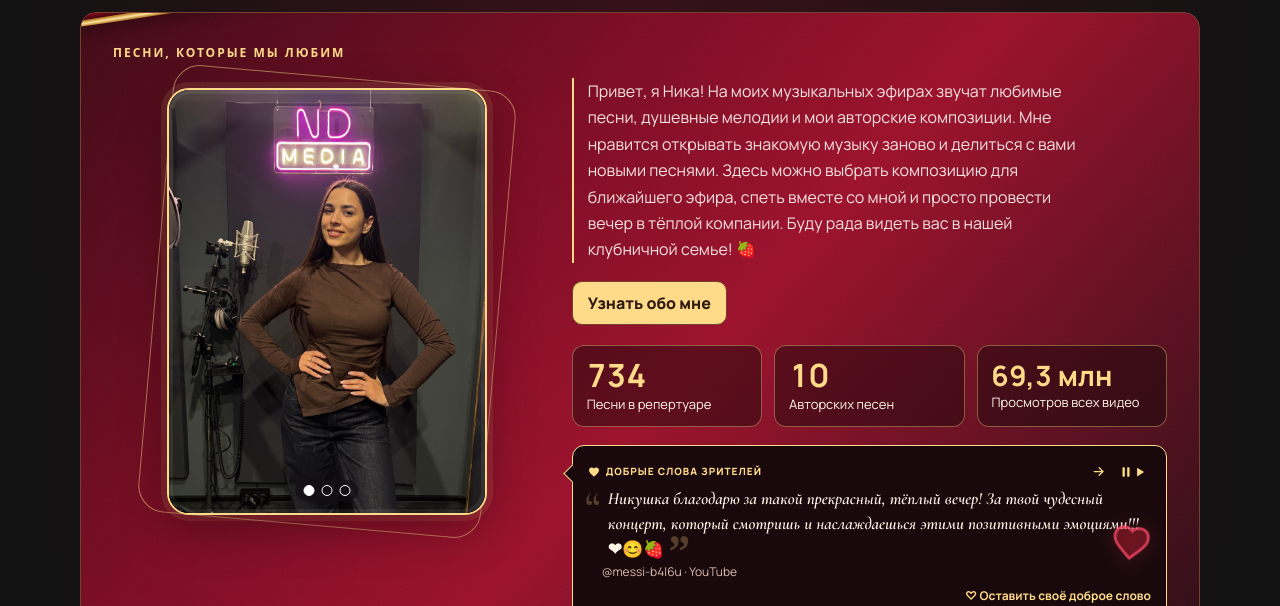
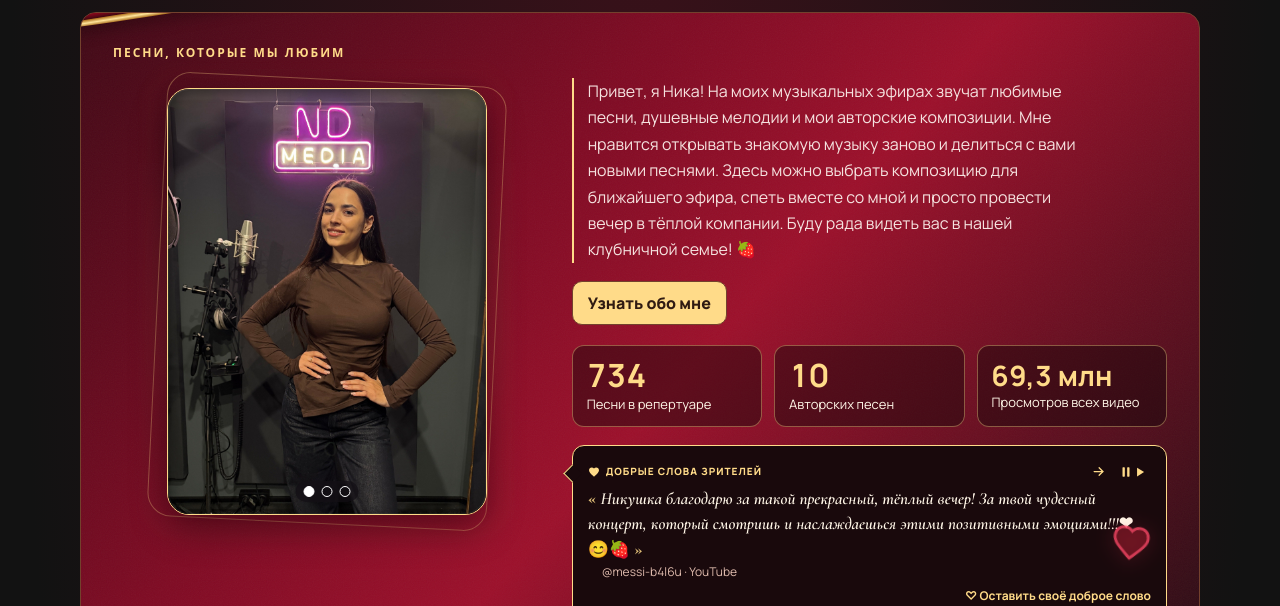
Before and after one commit to AiCheif/Clubnika, a plain HTML site: page index.html in a window 1280 px wide. Shown: the part 346-952 px from the top of the page. Drawn offline with Linux system fonts and the light colour scheme.

Commit message:
Update site-common.css

```diff
--- a/site-common.css
+++ b/site-common.css
@@ -393,3 +393,113 @@ body.site-unified-panels .hero> :is(.hero-heading,.about-copy,.site-tv-card,.pho
 @media(prefers-reduced-motion:reduce){:is(.primary,.site-live-order,.premiere-action,.about-cta,.comment-float,.cta-order,.site-tv-card,.daily-song,.hero-stats>a,.selected-logo){transition:none}}
 @keyframes site-enter{from{opacity:.88;transform:translateY(5px)}to{opacity:1;transform:none}}
 @media(prefers-reduced-motion:no-preference){.site-entered{animation:site-enter .45s ease-out}}
+/* 1. Симметричные строчные кавычки «» прямо у границ текста */
+.viewer-quote .quote-deco-mark {
+  display: none !important;
+}
+
+.viewer-quote blockquote {
+  position: relative;
+  padding-left: 0 !important;
+  padding-right: 0 !important;
+}
+
+.viewer-quote blockquote::before,
+.viewer-quote blockquote::after {
+  position: static !important;
+  inset: auto !important;
+  margin: 0;
+  font-family: var(--font-serif, Georgia, serif);
+  font-style: normal;
+  font-weight: 700;
+  font-size: 1.08em;
+  line-height: 0;
+  color: var(--gold);
+  opacity: .85;
+}
+
+.viewer-quote blockquote::before {
+  content: "«";
+  margin-right: 4px;
+}
+
+.viewer-quote blockquote::after {
+  content: "»";
+  margin-left: 4px;
+}
+
+/* 2. Улучшенная рамка портрета: тонкий контур, внутренняя тень и золотой ореол */
+.hero .photo-visual,
+.support-page .support-portrait-wrap {
+  position: relative;
+  isolation: isolate;
+}
+
+.hero .photo-visual::before,
+.support-page .support-portrait-wrap::before {
+  content: "";
+  position: absolute;
+  inset: -9px -10px;
+  border: 1px solid color-mix(in srgb, var(--gold) 65%, transparent);
+  border-radius: 24px;
+  transform: rotate(2.8deg);
+  transition: transform .45s ease, border-color .45s ease;
+  z-index: -1;
+  pointer-events: none;
+}
+
+.hero .photo-visual::after,
+.support-page .support-portrait-wrap::after {
+  content: "";
+  position: absolute;
+  inset: -18px;
+  border-radius: 28px;
+  border: 1px solid color-mix(in srgb, var(--gold) 32%, transparent);
+  background: radial-gradient(circle, color-mix(in srgb, var(--gold) 22%, transparent) 0%, transparent 72%);
+  filter: blur(8px);
+  opacity: .75;
+  transition: opacity .45s ease, transform .45s ease;
+  z-index: -2;
+  pointer-events: none;
+}
+
+.hero .photo-frame,
+.support-page .support-portrait-wrap .support-portrait {
+  border: 1px solid var(--gold);
+  box-shadow: 0 14px 36px #0006;
+  transition: border-color .35s ease, box-shadow .35s ease;
+}
+
+/* Внутренняя тень, чтобы фото «утопало» внутри рамки */
+.hero .photo-frame::after {
+  box-shadow: inset 0 2px 14px #00000085, inset 0 0 0 1px #ffffff14;
+}
+
+.hero .photo-visual:hover::before,
+.support-page .support-portrait-wrap:hover::before {
+  transform: rotate(3.8deg) scale(1.01);
+  border-color: var(--gold);
+}
+
+.hero .photo-visual:hover::after,
+.support-page .support-portrait-wrap:hover::after {
+  opacity: 1;
+  transform: scale(1.03);
+}
+
+.hero .photo-visual:hover .photo-frame,
+.support-page .support-portrait-wrap:hover .support-portrait {
+  border-color: color-mix(in srgb, var(--gold) 85%, #fff);
+  box-shadow: 0 16px 42px #0007, 0 0 24px color-mix(in srgb, var(--gold) 24%, transparent);
+}
+
+@media (prefers-reduced-motion: reduce) {
+  .hero .photo-visual::before,
+  .hero .photo-visual::after,
+  .hero .photo-frame,
+  .support-page .support-portrait-wrap::before,
+  .support-page .support-portrait-wrap::after,
+  .support-page .support-portrait-wrap .support-portrait {
+    transition: none;
+  }
+}
```
